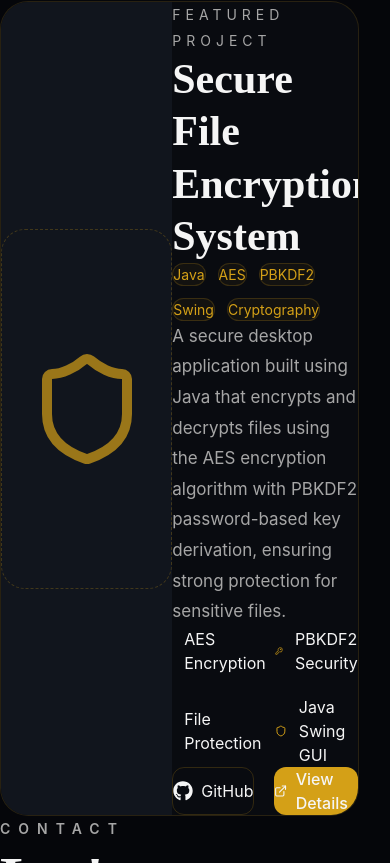
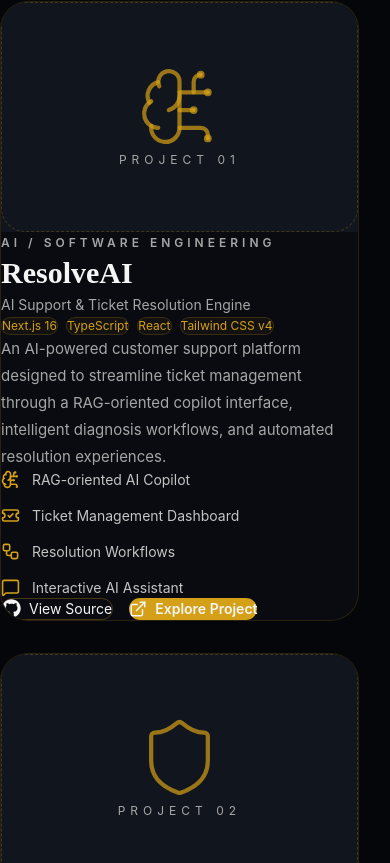
Before and after one commit to Yashsingh0607/yash-portfolio, a React (Vite) app: page / in a window 390 px wide. Shown: the part 5581-6444 px from the top of the page. Built offline with nearby package versions, Linux system fonts and the light colour scheme; the HTML template or start-up script is replaced by a standard one.

Commit message:
Update FeaturedProject.jsx

```diff
--- a/src/components/Projects/FeaturedProject.jsx
+++ b/src/components/Projects/FeaturedProject.jsx
@@ -1,136 +1,187 @@
+
 import {
   ExternalLink,
   Shield,
   Lock,
   KeyRound,
   FileLock2,
+  BrainCircuit,
+  TicketCheck,
+  Workflow,
+  MessageSquare,
 } from "lucide-react";
 
 import { FaGithub } from "react-icons/fa";
 
-export default function FeaturedProject() {
+const projects = [
+  {
+    name: "ResolveAI",
+    subtitle: "AI Support & Ticket Resolution Engine",
+    category: "AI / SOFTWARE ENGINEERING",
+    description:
+      "An AI-powered customer support platform designed to streamline ticket management through a RAG-oriented copilot interface, intelligent diagnosis workflows, and automated resolution experiences.",
+    technologies: [
+      "Next.js 16",
+      "TypeScript",
+      "React",
+      "Tailwind CSS v4",
+    ],
+    features: [
+      { icon: BrainCircuit, text: "RAG-oriented AI Copilot" },
+      { icon: TicketCheck, text: "Ticket Management Dashboard" },
+      { icon: Workflow, text: "Resolution Workflows" },
+      { icon: MessageSquare, text: "Interactive AI Assistant" },
+    ],
+    icon: BrainCircuit,
+    github:
+      "https://github.com/Yashsingh0607/resolveai",
+  },
+  {
+    name: "SecureFileEncrypter",
+    subtitle: "Java-Based File Encryption CLI",
+    category: "JAVA / CYBERSECURITY",
+    description:
+      "A command-line application for encrypting and decrypting files using AES-CBC encryption and PBKDF2-based password key derivation. Implements salt and IV handling to protect sensitive file contents.",
+    technologies: [
+      "Java",
+      "AES-CBC",
+      "PBKDF2",
+      "Cryptography",
+    ],
+    features: [
+      { icon: Lock, text: "AES File Encryption" },
+      { icon: KeyRound, text: "PBKDF2 Key Derivation" },
+      { icon: FileLock2, text: "Salt & IV Handling" },
+      { icon: Shield, text: "Secure CLI Operations" },
+    ],
+    icon: Shield,
+    github:
+      "https://github.com/Yashsingh0607/SecureFileEncrypter",
+  },
+];
+
+function ProjectCard({ project, index }) {
+  const ProjectIcon = project.icon;
+
   return (
-    <div
-      className="
-      overflow-hidden
-      rounded-[28px]
-      border
-      border-[#D4A017]/15
-      bg-[#090B10]
-      transition-all
-      duration-300
-      hover:border-[#D4A017]/35
-      hover:shadow-[0_20px_60px_rgba(212,160,23,.08)]
-      "
-    >
-      <div className="grid grid-cols-[48%_52%]">
+    <div className="group overflow-hidden rounded-[28px] border border-[#D4A017]/15 bg-[#090B10] transition-all duration-300 hover:border-[#D4A017]/40 hover:shadow-[0_20px_60px_rgba(212,160,23,.08)]">
 
-        {/* LEFT */}
+      <div className="grid grid-cols-1 lg:grid-cols-[38%_62%]">
 
-        <div className="flex items-center justify-center bg-[#11151D] p-12">
+        {/* Visual Section */}
+        <div className="flex items-center justify-center bg-[#11151D] p-8 lg:p-10">
+          <div className="flex h-[230px] w-full flex-col items-center justify-center rounded-[24px] border border-dashed border-[#D4A017]/25 transition duration-300 group-hover:border-[#D4A017]/50">
 
-          <div className="flex h-[360px] w-full items-center justify-center rounded-[24px] border border-dashed border-[#D4A017]/25">
-
-            <Shield
-              size={120}
-              className="text-[#D4A017]/70"
+            <ProjectIcon
+              size={85}
+              strokeWidth={1.2}
+              className="text-[#D4A017]/70 transition duration-300 group-hover:scale-110 group-hover:text-[#D4A017]"
             />
 
+            <p className="mt-6 text-xs tracking-[5px] text-[#D4A017]/70">
+              PROJECT 0{index + 1}
+            </p>
+
           </div>
-
         </div>
 
-        {/* RIGHT */}
+        {/* Content Section */}
+        <div className="p-7 lg:p-10">
 
-        <div className="p-12">
-
-          <p className="mb-3 text-sm tracking-[5px] text-[#D4A017]">
-            FEATURED PROJECT
+          <p className="mb-3 text-xs font-semibold tracking-[4px] text-[#D4A017]">
+            {project.category}
           </p>
 
           <h3
             style={{ fontFamily: "var(--font-heading)" }}
-            className="mb-5 text-[42px] leading-tight"
+            className="mb-2 text-3xl leading-tight md:text-[38px]"
           >
-            Secure File
-            <br />
-            Encryption System
+            {project.name}
           </h3>
 
-          <div className="mb-8 flex flex-wrap gap-3">
+          <p className="mb-6 text-sm text-[#D4A017]/80">
+            {project.subtitle}
+          </p>
 
-            {[
-              "Java",
-              "AES",
-              "PBKDF2",
-              "Swing",
-              "Cryptography",
-            ].map((item) => (
+          {/* Technologies */}
+          <div className="mb-7 flex flex-wrap gap-2">
+            {project.technologies.map((item) => (
               <span
                 key={item}
-                className="rounded-full border border-[#D4A017]/20 bg-[#D4A017]/5 px-4 py-2 text-[14px] text-[#D4A017]"
+                className="rounded-full border border-[#D4A017]/20 bg-[#D4A017]/5 px-3 py-2 text-xs text-[#D4A017]"
               >
                 {item}
               </span>
             ))}
-
           </div>
 
-          <p className="mb-8 text-[17px] leading-8 text-[#A6A6A6]">
-            A secure desktop application built using Java that
-            encrypts and decrypts files using the AES encryption
-            algorithm with PBKDF2 password-based key derivation,
-            ensuring strong protection for sensitive files.
+          {/* Description */}
+          <p className="mb-8 text-[15px] leading-7 text-[#A6A6A6]">
+            {project.description}
           </p>
 
-          <div className="mb-10 grid grid-cols-2 gap-5">
+          {/* Features */}
+          <div className="mb-9 grid grid-cols-1 gap-4 sm:grid-cols-2">
+            {project.features.map((feature) => {
+              const FeatureIcon = feature.icon;
 
-            <div className="flex items-center gap-3">
-              <Lock className="text-[#D4A017]" />
-              <span>AES Encryption</span>
-            </div>
-
-            <div className="flex items-center gap-3">
-              <KeyRound className="text-[#D4A017]" />
-              <span>PBKDF2 Security</span>
-            </div>
-
-            <div className="flex items-center gap-3">
-              <FileLock2 className="text-[#D4A017]" />
-              <span>File Protection</span>
-            </div>
-
-            <div className="flex items-center gap-3">
-              <Shield className="text-[#D4A017]" />
-              <span>Java Swing GUI</span>
-            </div>
-
+              return (
+                <div
+                  key={feature.text}
+                  className="flex items-center gap-3"
+                >
+                  <FeatureIcon
+                    size={19}
+                    className="shrink-0 text-[#D4A017]"
+                  />
+                  <span className="text-sm text-[#C4C4C4]">
+                    {feature.text}
+                  </span>
+                </div>
+              );
+            })}
           </div>
 
-          <div className="flex gap-5">
-
+          {/* Actions */}
+          <div className="flex flex-wrap gap-4">
             <a
-              href="https://github.com/Yashsingh0607"
+              href={project.github}
               target="_blank"
-              className="flex items-center gap-2 rounded-xl border border-[#D4A017]/20 px-6 py-3 transition hover:border-[#D4A017]"
+              rel="noopener noreferrer"
+              aria-label={`View ${project.name} on GitHub`}
+              className="flex items-center gap-2 rounded-xl border border-[#D4A017]/30 px-5 py-3 text-sm transition hover:border-[#D4A017] hover:bg-[#D4A017]/5"
             >
-             <FaGithub size={20} />
-              GitHub
+              <FaGithub size={19} />
+              View Source
             </a>
 
             <a
-              href="#"
-              className="flex items-center gap-2 rounded-xl bg-[#D4A017] px-6 py-3 font-medium text-black transition hover:scale-105"
+              href={project.github}
+              target="_blank"
+              rel="noopener noreferrer"
+              className="flex items-center gap-2 rounded-xl bg-[#D4A017] px-5 py-3 text-sm font-semibold text-black transition hover:scale-105"
             >
-              <ExternalLink size={20} />
-              View Details
+              <ExternalLink size={18} />
+              Explore Project
             </a>
-
           </div>
 
         </div>
-
       </div>
     </div>
   );
 }
+
+export default function FeaturedProject() {
+  return (
+    <div className="flex flex-col gap-8">
+      {projects.map((project, index) => (
+        <ProjectCard
+          key={project.name}
+          project={project}
+          index={index}
+        />
+      ))}
+    </div>
+  );
+}
```
